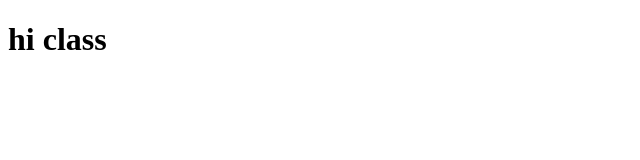
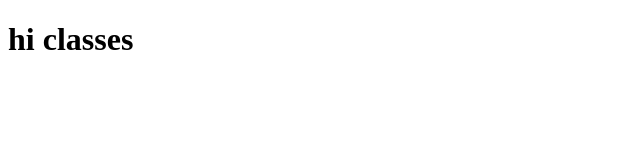
Before and after one commit to zack-adem/gitPractice, a plain HTML site: page pages/index.html in a window 1280 px wide. Shown: the full height of the page, 0-640 px from the left. Drawn offline with Linux system fonts and the light colour scheme.

Commit message:
add header html file

```diff
--- a/pages/index.html
+++ b/pages/index.html
@@ -7,7 +7,7 @@
     <title>your choice </title>
 </head>
 <body>
-    <h1> hi class</h1>
+    <h1> hi classes </h1>
 
 </body>
 </html>
```
